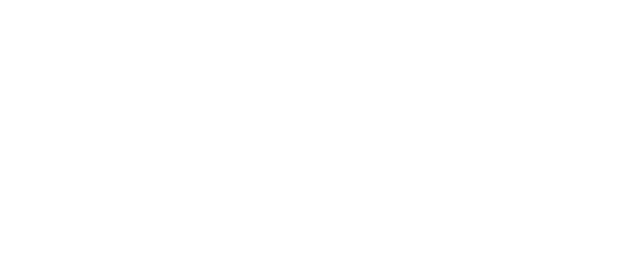
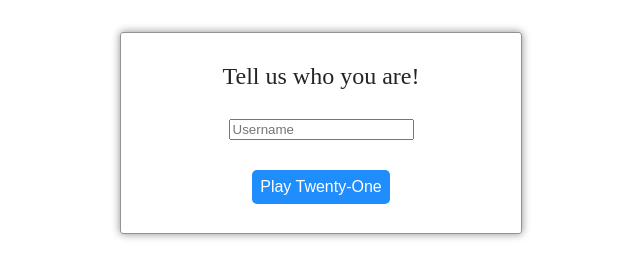
Before and after one commit to daniel-schroeder-dev/blackjack-deck-of-cards-api, a plain HTML site: page index.html in a window 1280 px wide. Both pictures are taken after a click on the button "Click Here To Play". Shown: the whole page, without its empty margins (319-959 px from the left). Drawn offline with Linux system fonts and the light colour scheme.

Commit message:
Add most of the functionality for the signup modal.

```diff
--- a/main.js
+++ b/main.js
@@ -1,8 +1,19 @@
-import { WelcomeModal } from "./modules/WelcomeModal.js"
+import { WelcomeModal} from "./modules/WelcomeModal.js"
+import { SignupModal} from "./modules/SignupModal.js"
 
 const BASE_API_URL = "https://deckofcardsapi.com/api/deck/";
 
+const welcomeModal = new WelcomeModal();
+const signupModal = new SignupModal();
+
 window.addEventListener("DOMContentLoaded", e => {
-    const welcomeModal = new WelcomeModal();
     welcomeModal.render();
-})
+});
+
+document.body.addEventListener("triggerSignup", e => {
+    signupModal.render();
+});
+
+document.body.addEventListener("triggerPlay", e => {
+
+});
--- /dev/null
+++ b/modules/SignupModal.js
@@ -0,0 +1,34 @@
+class SignupModal {
+    constructor() {
+        this.triggerPlayEvent = new Event("triggerPlay", { bubbles: true });
+
+        this.element = document.createElement("form");
+        this.element.id = "signup-modal";
+        this.element.classList.add("modal");
+        this.element.textContent = "Tell us who you are!";
+        this.element.addEventListener("submit", e => this.remove(e));
+
+        this.usernameInputElement = document.createElement("input");
+        this.usernameInputElement.placeholder = "Username";
+
+        this.element.append(this.usernameInputElement);
+
+        this.playGameButton = document.createElement("button");
+        this.playGameButton.id = "play-game-button";
+        this.playGameButton.textContent = "Play Twenty-One";
+
+        this.element.append(this.playGameButton);
+    }
+
+    render() {
+        document.querySelector("main").append(this.element);
+    }
+
+    remove(e) {
+        e.preventDefault();
+        this.element.dispatchEvent(this.triggerPlayEvent);
+        this.element.remove();
+    }
+}
+
+export { SignupModal };
--- a/modules/WelcomeModal.js
+++ b/modules/WelcomeModal.js
@@ -1,7 +1,10 @@
 class WelcomeModal {
     constructor() {
+        this.triggerSignupEvent = new Event("triggerSignup", { bubbles: true });
+
         this.element = document.createElement("div");
         this.element.id = "welcome-modal";
+        this.element.classList.add("modal");
         this.element.textContent = "Welcome to Twenty-One!"
 
         this.button = document.createElement("button");
@@ -16,6 +19,7 @@ class WelcomeModal {
     }
 
     remove() {
+        this.element.dispatchEvent(this.triggerSignupEvent);
         this.element.remove();
     }
 
--- a/static/style.css
+++ b/static/style.css
@@ -9,8 +9,7 @@ main {
     /* border: 1px solid red; */
 }
 
-
-#welcome-modal {
+.modal {
     display: flex;
     flex-direction: column;
     align-items: center;
@@ -25,7 +24,7 @@ main {
     color: #242424;
 }
 
-#welcome-modal > button {
+button {
     font-size: 16px;
     background-color: #208dfd;
     color: white;
```
